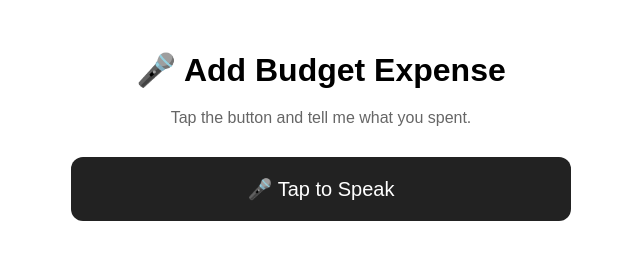
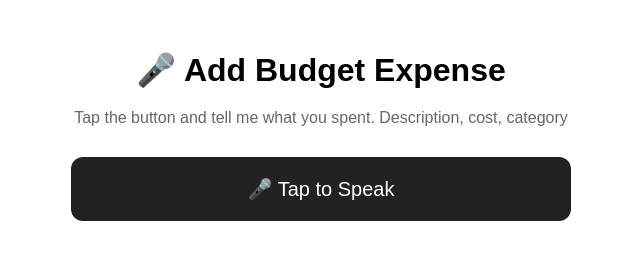
Before and after one commit to cmorris2/budget-voice, a plain HTML site: page index.html in a window 1280 px wide. Shown: the whole page, without its empty margins (319-959 px from the left). Drawn offline with Linux system fonts and the light colour scheme.

Commit message:
adding order to say it

```diff
--- a/index.html
+++ b/index.html
@@ -77,6 +77,7 @@
 
   <div id="status">
     Tap the button and tell me what you spent.
+    Description, cost, category
   </div>
 
   <button id="speakButton">
```
